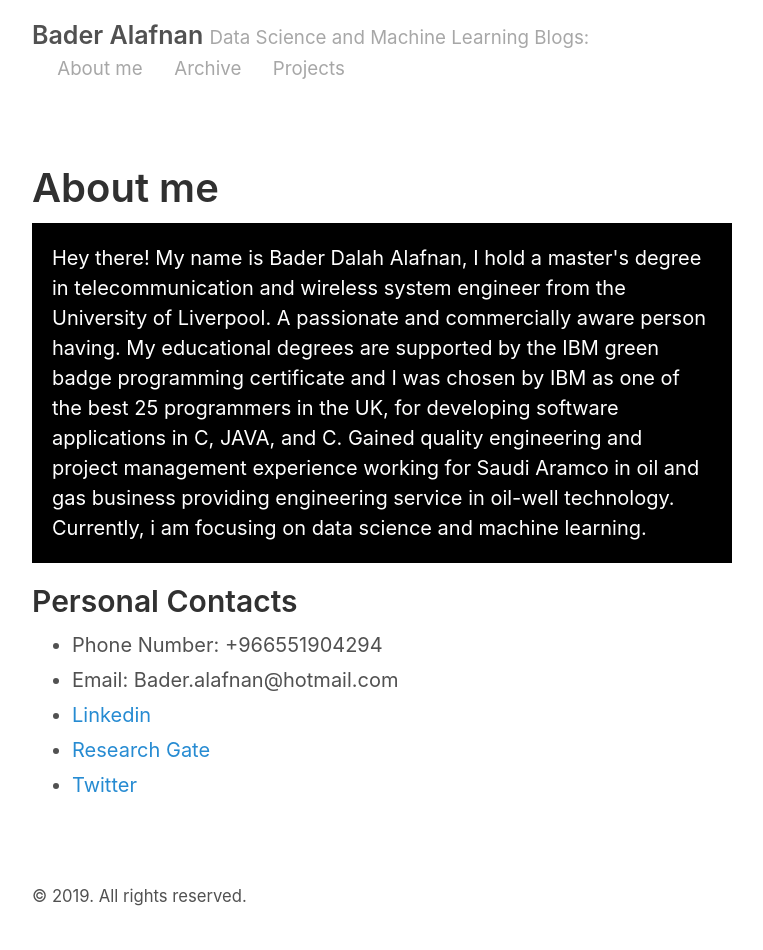
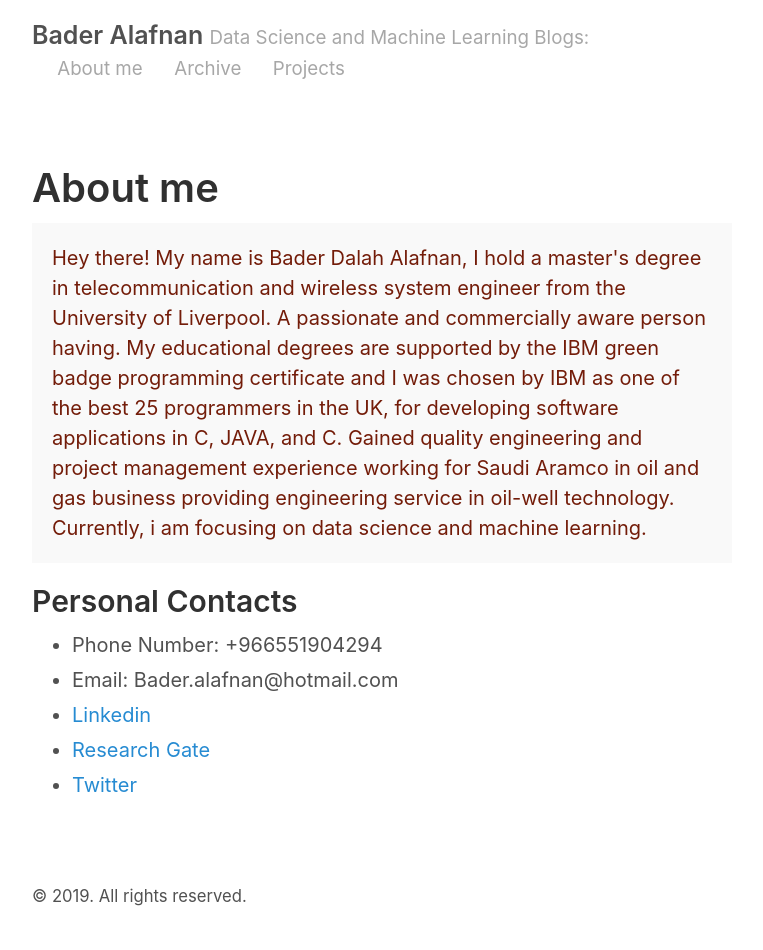
Before and after one commit to alafnan/alafnan.github.io, a Jekyll site: the page built from about me.md, in a window 1280 px wide. Shown: the whole page, without its empty margins (258-1021 px from the left). Built offline with Jekyll 4.4.1, drawn with Linux system fonts in a browser that asks for light colours.

Commit message:
Update _message.scss

```diff
--- a/_sass/_message.scss
+++ b/_sass/_message.scss
@@ -6,6 +6,6 @@
 .message {
   margin-bottom: 1rem;
   padding: 1rem;
-  color: #FFFFFF;
-  background-color: #000000;
+  color: #731C09;
+  background-color: #f9f9f9;
 }
```
